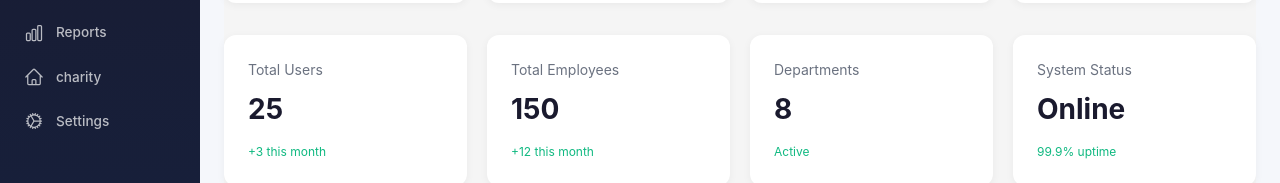
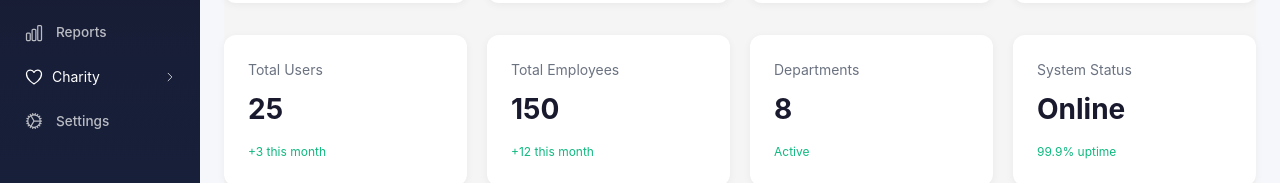
Before and after one commit to Dagmawi-dagi/superHR-rodas, a Vue app in the folder frontend/: page /dashboard in a window 1280 px wide. Shown: the part 415-598 px from the top of the page. Built offline with nearby package versions, Linux system fonts and the light colour scheme; sample sign-in values are in the browser's storage; what @vueform/vueform would draw is missing.

Commit message:
sidebar dropdown

```diff
--- a/frontend/src/components/shared/AppSidebar.vue
+++ b/frontend/src/components/shared/AppSidebar.vue
@@ -14,19 +14,46 @@
 
         <!-- Navigation Menu -->
         <nav class="nav-menu">
+            <template v-for="item in menuItems" :key="item.path">
                 <router-link
-                v-for="item in menuItems"
-                :key="item.path"
+                    v-if="!item?.dropdownMenu"
                     :to="item.path"
                     class="nav-item"
                     :class="{ active: isActiveRoute(item.path) }"
                 >
                     <component :is="getIcon(item.icon)" class="nav-icon" />
                     <span class="nav-text">{{ item.name }}</span>
-                <span v-if="item.badge" class="nav-badge">{{
-                    item.badge
-                }}</span>
+                    <span v-if="item.badge" class="nav-badge">{{ item.badge }}</span>
                 </router-link>
+                <!-- Dropdown -->
+                  <div v-if="item?.dropdownMenu">
+                    <button
+                      @click="toggleDropdown"
+                      class="!py-2.5 !px-3 w-full flex items-center justify-between px-3 py-2 rounded-lg hover:bg-[#2d3a54] hover:text-white transition-colors"
+                      :class="{ 'bg-[#2d3a54] text-white': dropdownMenuOpen }"
+                    >
+                      <div class="flex items-center space-x-3 gap-2 ">
+                        <component :is="getIcon(item.icon)" class="nav-icon" />
+                        <span class="text-sm">{{item.name }}</span>
+                      </div>
+                      <component class="nav-icon !w-3 !min-w-px" :is="dropdownMenuOpen ? getIcon('ChevronDownIcon') : getIcon('ChevronRightIcon')" :size="14" />
+                    </button>
+                    <div v-if="dropdownMenuOpen" class="mt-1 ml-9 space-y-1 !pl-4 overflow-hidden transition-all duration-300">
+                        <router-link
+                            v-for="item in item.dropdownMenu"
+                            :to="item.path"
+                            class="nav-item !py-1 !px-1"
+                            :class="{ active: isActiveRoute(item.path) }"
+                        >
+                            <component :is="getIcon(item.icon)" class="nav-icon !w-4 !min-w-px" />
+                            <span class="nav-text">{{ item.name }}</span>
+                            <span v-if="item.badge" class="nav-badge">{{ item.badge }}</span>
+                        </router-link>
+                    </div>
+                  </div>
+            </template>
+
+
         </nav>
 
         <!-- Bottom Section with Status -->
@@ -65,7 +92,10 @@ const props = defineProps({
 });
 
 const emit = defineEmits(["update:collapsed"]);
-
+const dropdownMenuOpen = ref(false)
+const toggleDropdown = () => {
+  dropdownMenuOpen.value = !dropdownMenuOpen.value
+}
 const route = useRoute();
 const router = useRouter();
 const authStore = useAuthStore();
@@ -137,8 +167,41 @@ const roleMenus = {
             icon: "ChartBarIcon",
             badge: null,
         },
-        { name: "charity", path: "/charity/donations", icon: "userPlus ", badge: null },
-        { name: "Settings", path: "/settings", icon: "CogIcon", badge: null },
+
+        {
+            name: "Charity",
+            path: "/charity/donations",
+            icon: "HeartIcon",
+            badge: null,
+            dropdownMenu:[
+                {
+                    name: "donations",
+                    path: "/charity/donations",
+                    icon: "userPlus",
+                },
+                {
+                    name: "beneficiaries",
+                    path: "/charity/beneficiaries",
+                    icon: "userPlusIcon",
+                },
+                {
+                    name: "campaigns",
+                    path: "/charity/campaigns",
+                    icon: "userPlus",
+                },
+                {
+                    name: "companies",
+                    path: "/charity/companies",
+                    icon: "userPlus",
+                },
+            ]
+        },
+        {
+            name: "Settings",
+            path: "/settings",
+            icon: "CogIcon",
+            badge: null
+        },
     ],
     hr: [
         {
@@ -247,15 +310,6 @@ const roleMenus = {
         },
         // { name: 'My Leaves', path: '/my-leaves', icon: 'CalendarIcon', badge: null },
         // { name: 'My Salary', path: '/my-salary', icon: 'CurrencyDollarIcon', badge: null }
-    ],
-    charity: [
-        {
-            name: "Dashboard",
-            path: "/dashboard",
-            icon: "HomeIcon",
-            badge: null,
-        },
-        { name: "charity", path: "/charity/donations", icon: "userPlus ", badge: null },
     ],
 };
 
```
Lines whose indentation alone changed are shown as unchanged.
